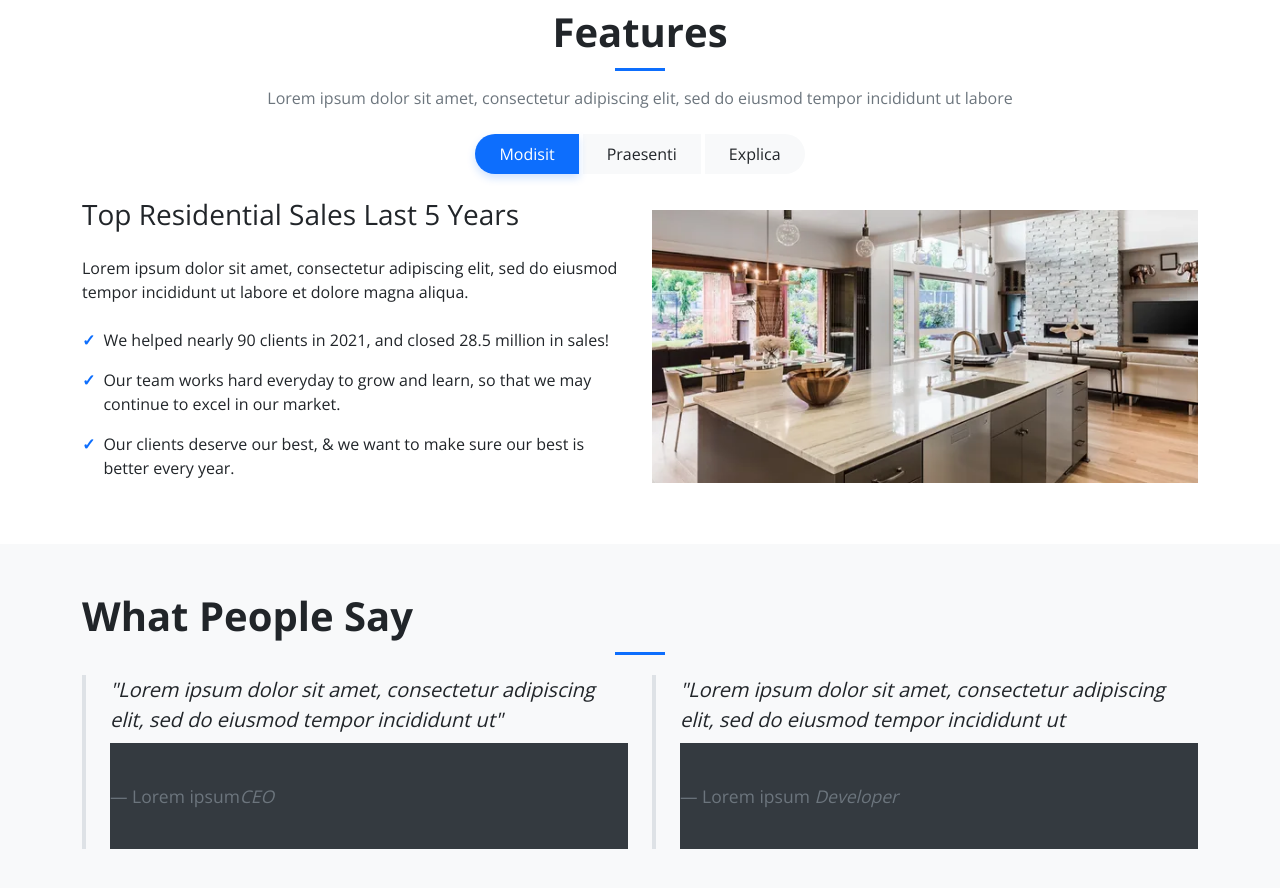
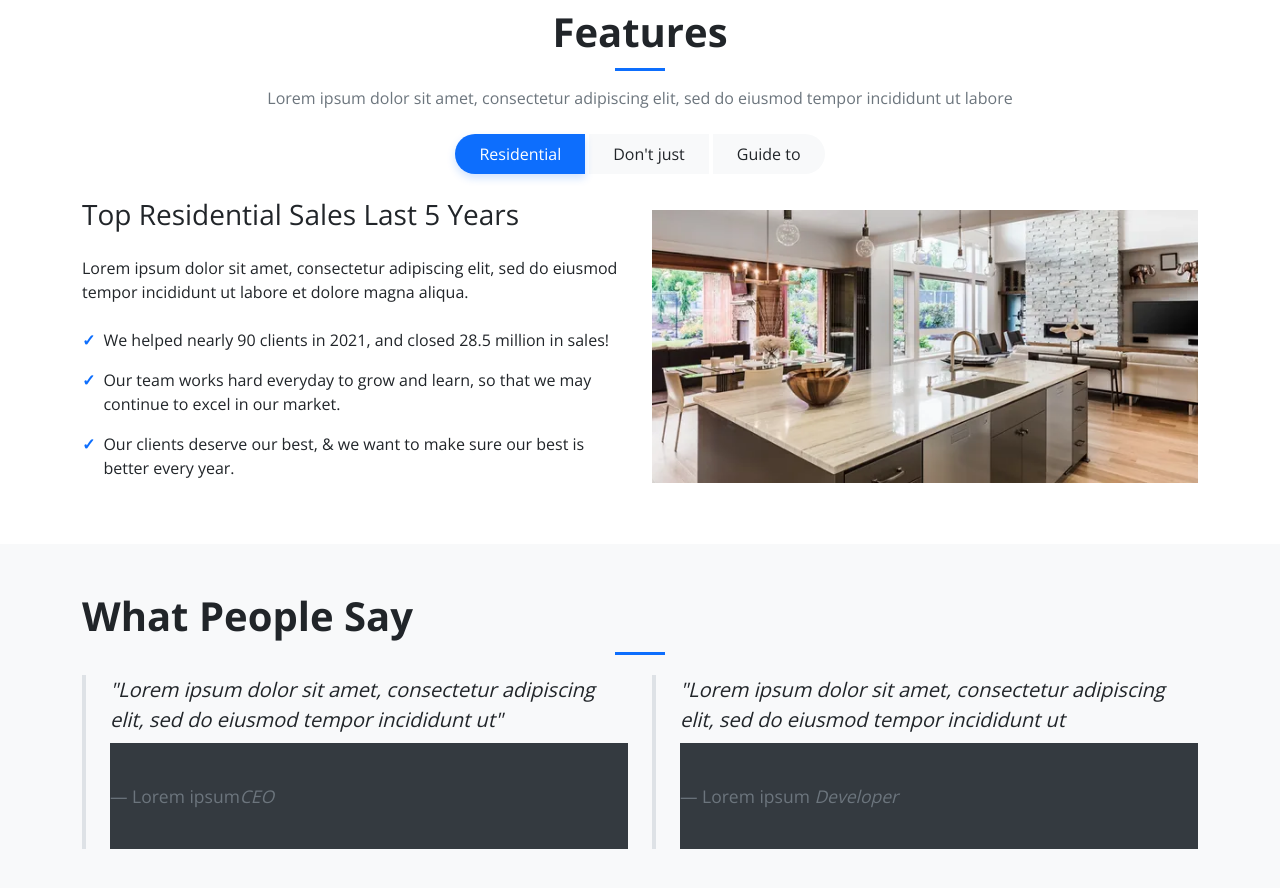
Before and after one commit to r-delski/marcimetzger, a plain HTML site: page index.html in a window 1280 px wide. Shown: the part 840-1728 px from the top of the page. Drawn offline with nearby package versions, Linux system fonts and the light colour scheme.

Commit message:
Update index.html

```diff
--- a/index.html
+++ b/index.html
@@ -337,9 +337,9 @@
 
     <div class="feature-tabs d-flex justify-content-center my-4">
       <div class="btn-group" role="group">
-        <button type="button" class="btn px-4 feature-tab active" data-target="tab-1">Modisit</button>
-        <button type="button" class="btn px-4 feature-tab" data-target="tab-2">Praesenti</button>
-        <button type="button" class="btn px-4 feature-tab" data-target="tab-3">Explica</button>
+        <button type="button" class="btn px-4 feature-tab active" data-target="tab-1">Residential</button>
+        <button type="button" class="btn px-4 feature-tab" data-target="tab-2">Don't just</button>
+        <button type="button" class="btn px-4 feature-tab" data-target="tab-3">Guide to</button>
       </div>
     </div>
 
```
